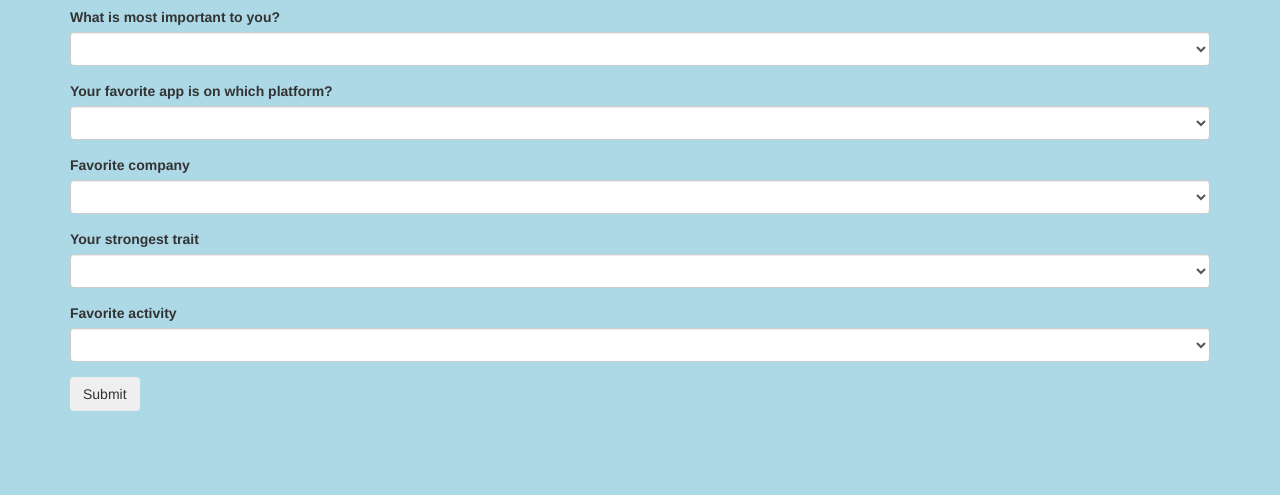
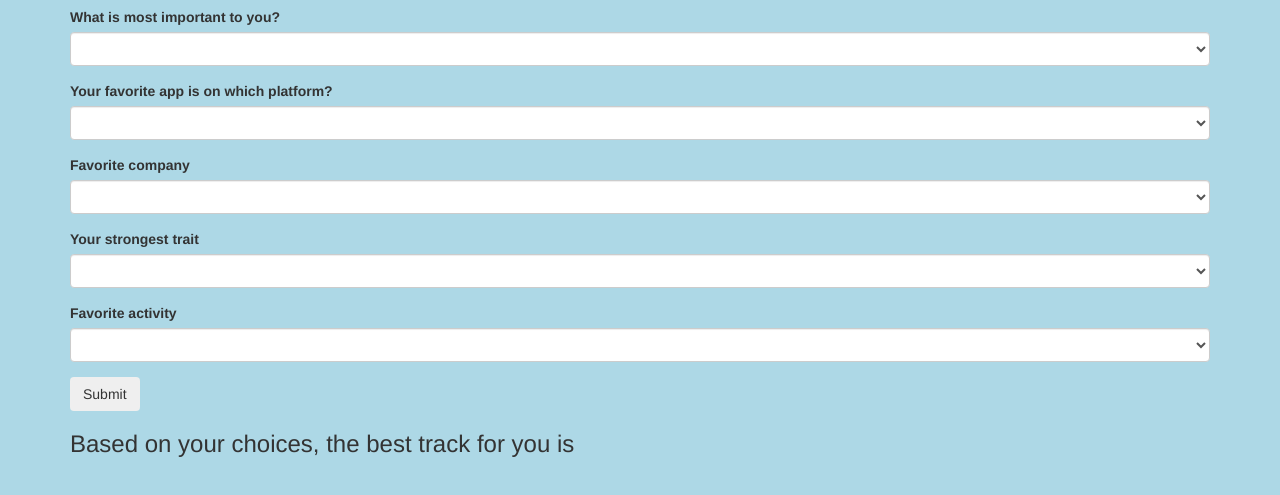
Before and after one commit to epangelinan/track-suggester, a plain HTML site: page index.html in a window 1280 px wide. Shown: the part 109-604 px from the top of the page. Drawn offline with Linux system fonts and the light colour scheme.

Commit message:
add div for the result

```diff
--- a/index.html
+++ b/index.html
@@ -60,6 +60,10 @@
 
         <button type="submit" class="btn">Submit</button>
       </form>
+      <div class="result">
+        <h3>Based on your choices, the best track for you is </h3>
+        <p><span class="bestTrack"></span></p>
+      </div>
     </div>
   </body>
 </html>
```
